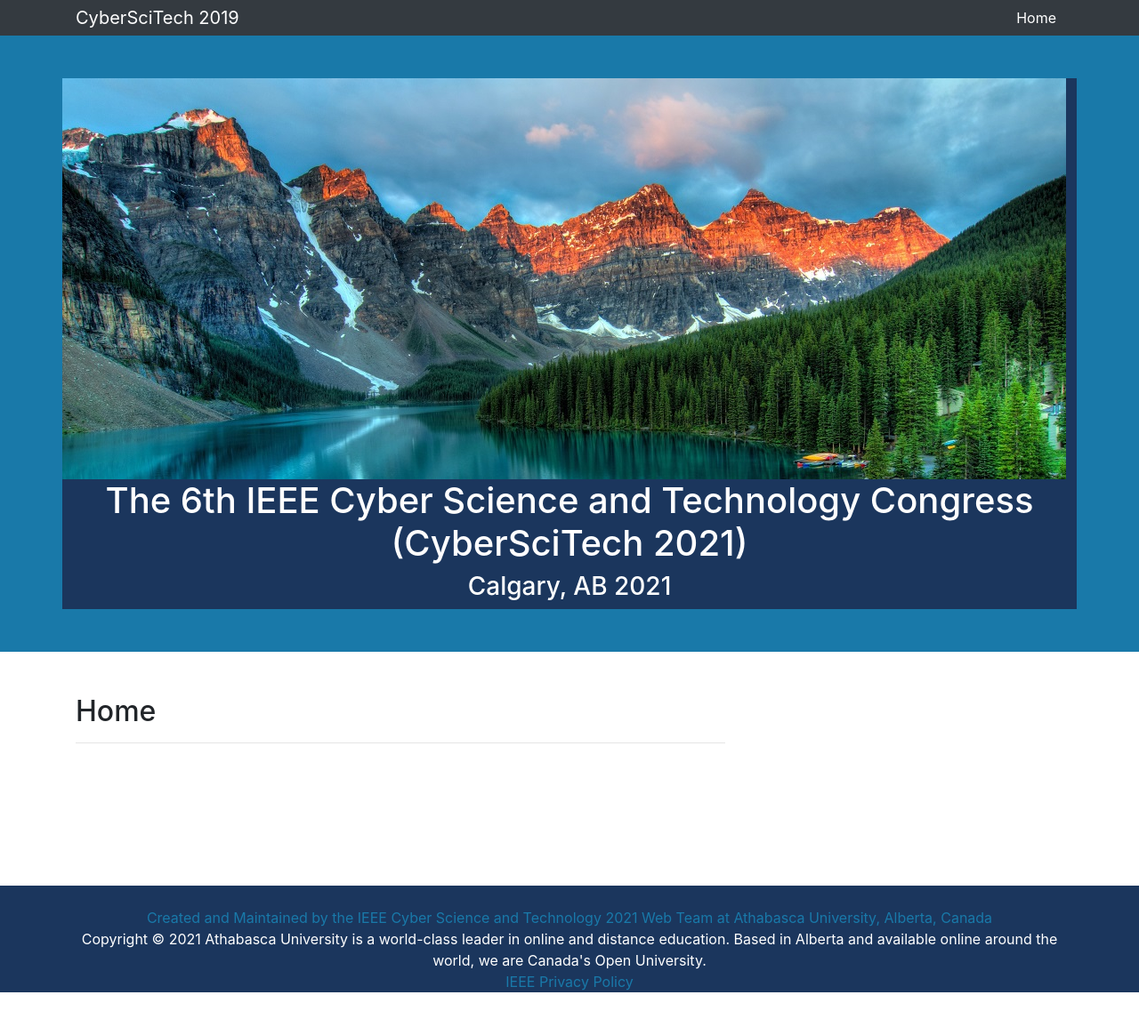
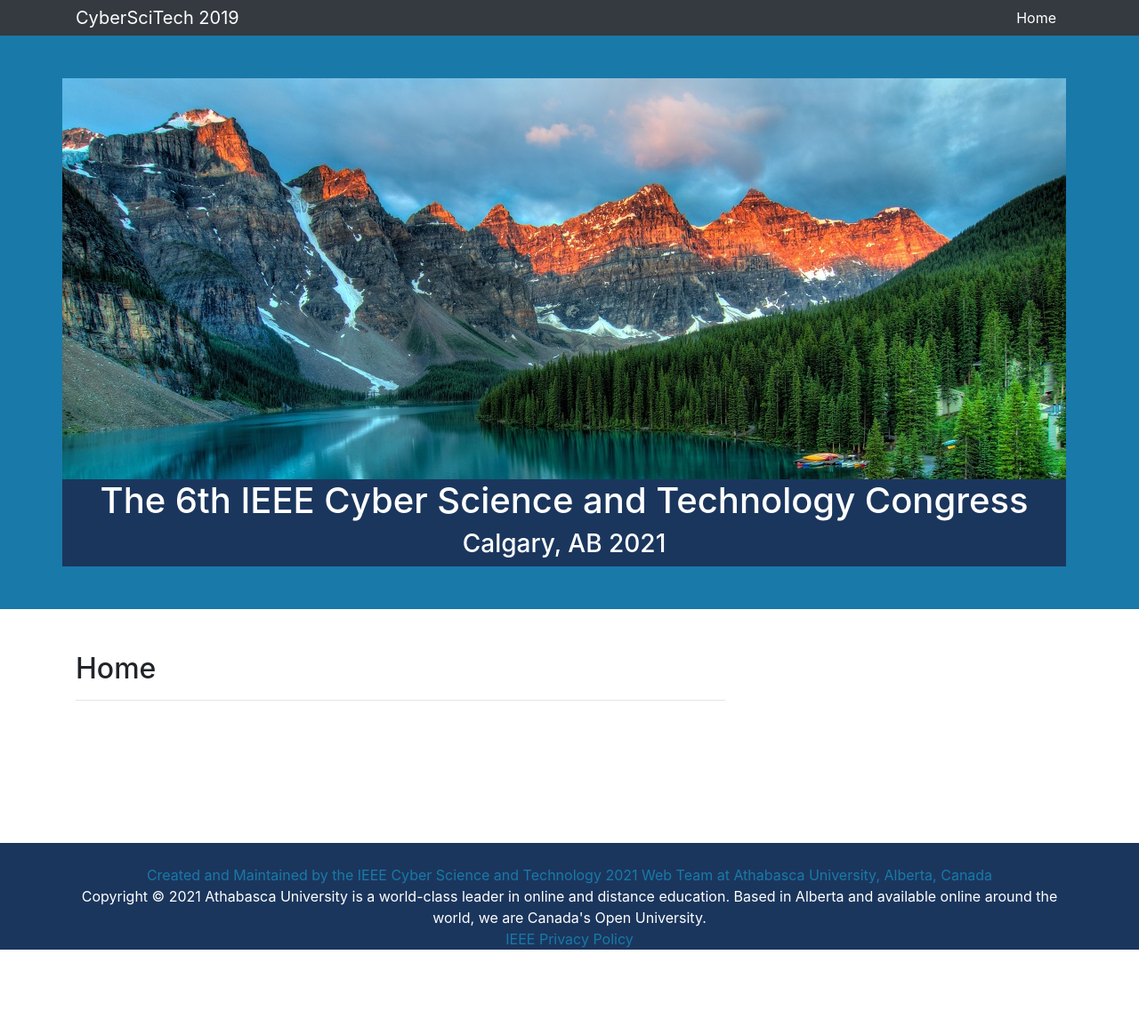
Before and after one commit to kstauff/2021, a Jekyll site: the page built from index.html, in a window 1280 px wide. Shown: the whole page at 89% size. Built offline with Jekyll 4.4.1, drawn with Linux system fonts in a browser that asks for light colours; after the commit the page ends 1116 px from its top, so only the background shows below that.

Commit message:
Update header.html

```diff
--- a/_includes/header.html
+++ b/_includes/header.html
@@ -1,6 +1,7 @@
 <!-- Header -->
 <header class="bg-primary py-5 mb-5">
   <div class="container h-100">
+    <div style="background:#1B365D">
     <div class="row h-100 align-items-center">
  <div style="background:#1B365D">
           <img src="assets/images/banff.jpg" alt="Banff Public Domain Photo https://www.goodfreephotos.com/canada/alberta/banff-national-park/very-majestic-and-beautiful-landscape-with-mountains-in-banff-national-park-alberta-canada.jpg.php"/>
@@ -8,11 +9,12 @@
       <div class="col-lg-12">
 
    <center><font style="color:white">  <h1>
-The 6th IEEE Cyber Science and Technology Congress (CyberSciTech 2021)
+The 6th IEEE Cyber Science and Technology Congress
         </h1>
         <h3>Calgary, AB 2021</h3>   </font></center>
       </div>
       </div>
       </div>
-  </div>
+    </div>
+    </div>
 </header>
```
